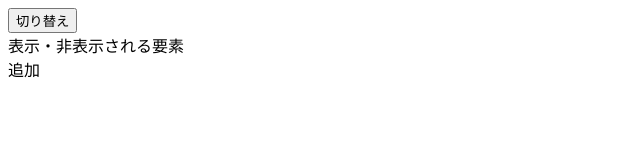
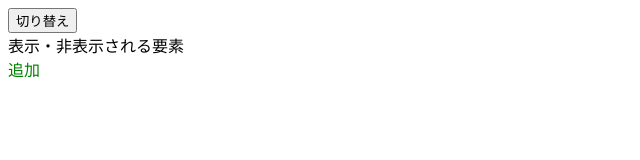
Before and after one commit to honma612/web2-2, a plain HTML site: page index.html in a window 1280 px wide. Shown: the full height of the page, 0-640 px from the left. Drawn offline with nearby package versions, Linux system fonts and the light colour scheme.

Commit message:
Update index.html

```diff
--- a/index.html
+++ b/index.html
@@ -6,7 +6,7 @@
   <script type="text/javascript" src="https://code.jquery.com/jquery-3.2.1.min.js"></script>
   <script type="text/javascript">
     $(function(){
-      $("#tsuika").css("color", "gleen");
+      $("#tsuika").css("color", "green");
       $("#toggle").on("click", function(){
         $("#target").fadeToggle("slow");
         $("#tsuika").slideToggle("slow");
```
